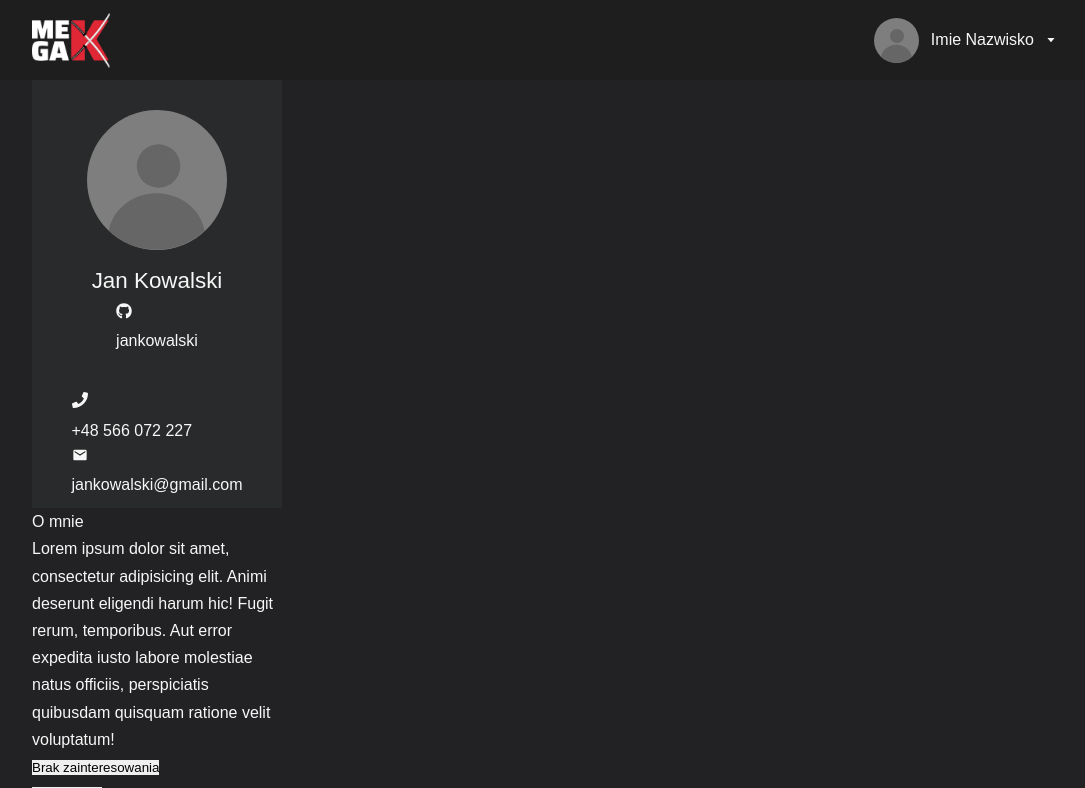
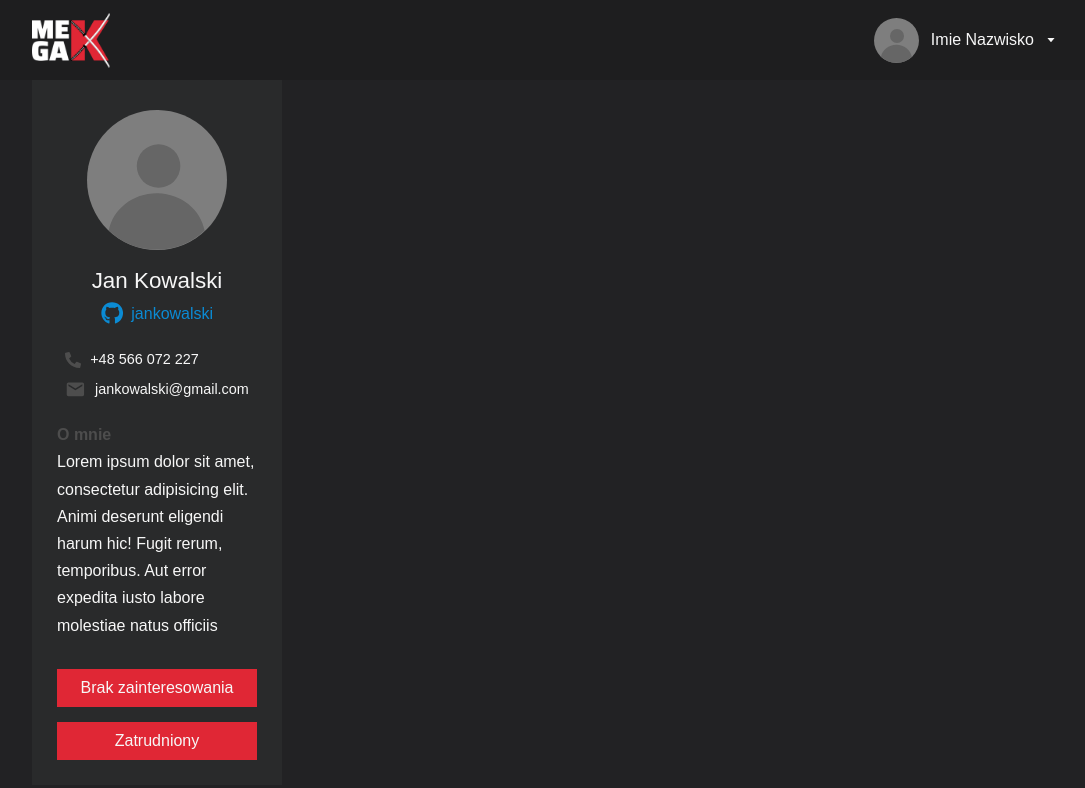
Before and after one commit to Jutrzenka/HeadHunterG11-FR, a React (Create React App) app: page /cv in a window 1280 px wide. Shown: the top 788 px of the page, without its empty margins (96-1181 px from the left). Built offline with nearby package versions, Linux system fonts and the light colour scheme; no server answers.

Commit message:
Edited StudentAbout.tsx

```diff
--- a/src/components/common/StudentAbout/StudentAbout.tsx
+++ b/src/components/common/StudentAbout/StudentAbout.tsx
@@ -1,6 +1,6 @@
 import React from 'react';
 import { Button } from '../Button/Button';
-import { FaGithub, FaPhone } from 'react-icons/fa';
+import { FaGithub, FaPhoneAlt } from 'react-icons/fa';
 import { MdEmail } from 'react-icons/md';
 
 import './_StudentAbout.scss';
@@ -12,39 +12,36 @@ export const StudentAbout = () => {
         <div className="img-wrap">
           <img src="/img/icons/avatar.svg" alt="avatar" />
           <h3>Jan Kowalski</h3>
-          <div>
-            <FaGithub />
+          <div className="name-email">
+            <FaGithub className="github-ico" />
             <p>jankowalski</p>
-          </div>
           </div>
 
           <div className="contact-wrap">
-          <div>
-            <FaPhone />
+            <div className="contact-phone">
+              <FaPhoneAlt className="contact-ico" />
               <p>+48 566 072 227</p>
             </div>
-
-          <div>
-            <MdEmail />
+            <div className="contact-email">
+              <MdEmail className="contact-ico email" />
               <p>jankowalski@gmail.com</p>
             </div>
           </div>
         </div>
 
-      <div>
-        <p>O mnie</p>
-        <p>
+        <div className="about-me-wrap">
+          <p className="about-me-title">O mnie</p>
+          <p className="about-me-">
             Lorem ipsum dolor sit amet, consectetur adipisicing elit. Animi
             deserunt eligendi harum hic! Fugit rerum, temporibus. Aut error
-          expedita iusto labore molestiae natus officiis, perspiciatis quibusdam
-          quisquam ratione velit voluptatum!
+            expedita iusto labore molestiae natus officiis
           </p>
-      </div>
-
           <div className="action-wrap">
             <Button title={'Brak zainteresowania'} />
             <Button title={'Zatrudniony'} />
           </div>
         </div>
+      </div>
+    </div>
   );
 };
```
Lines whose indentation alone changed are shown as unchanged.
